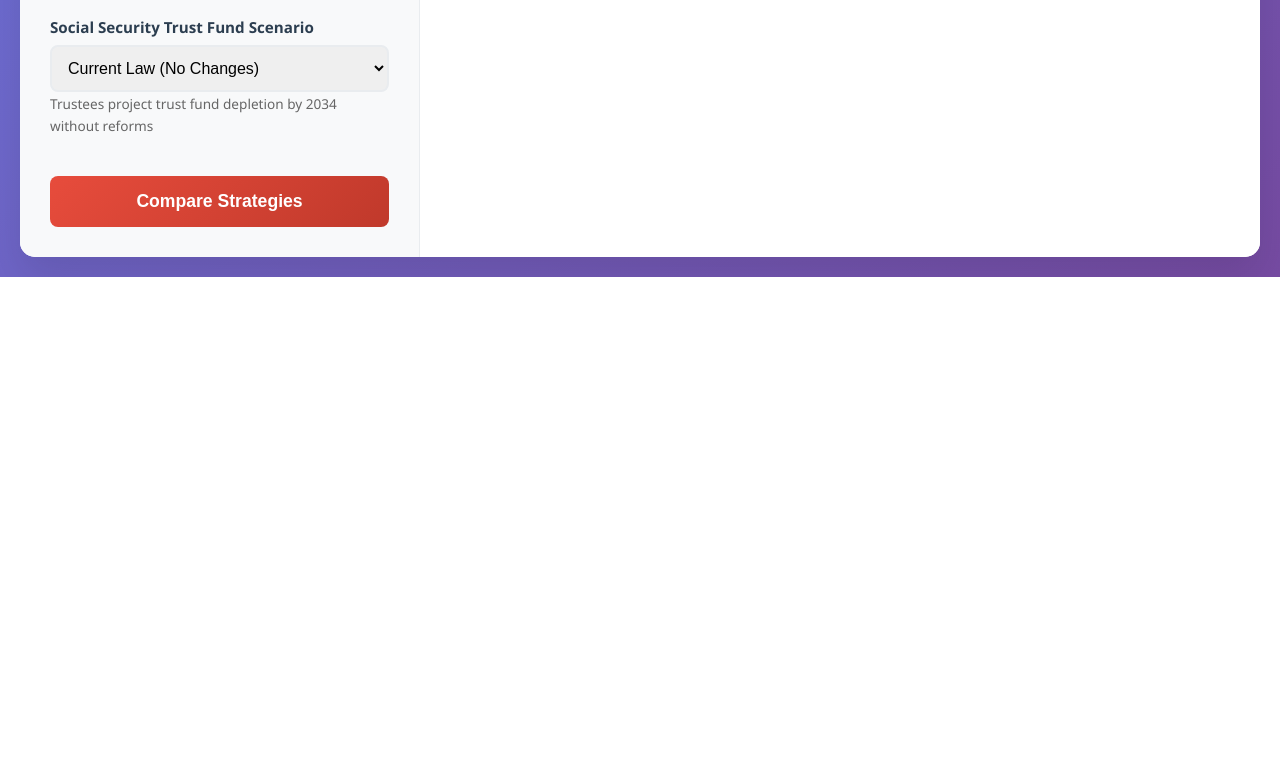
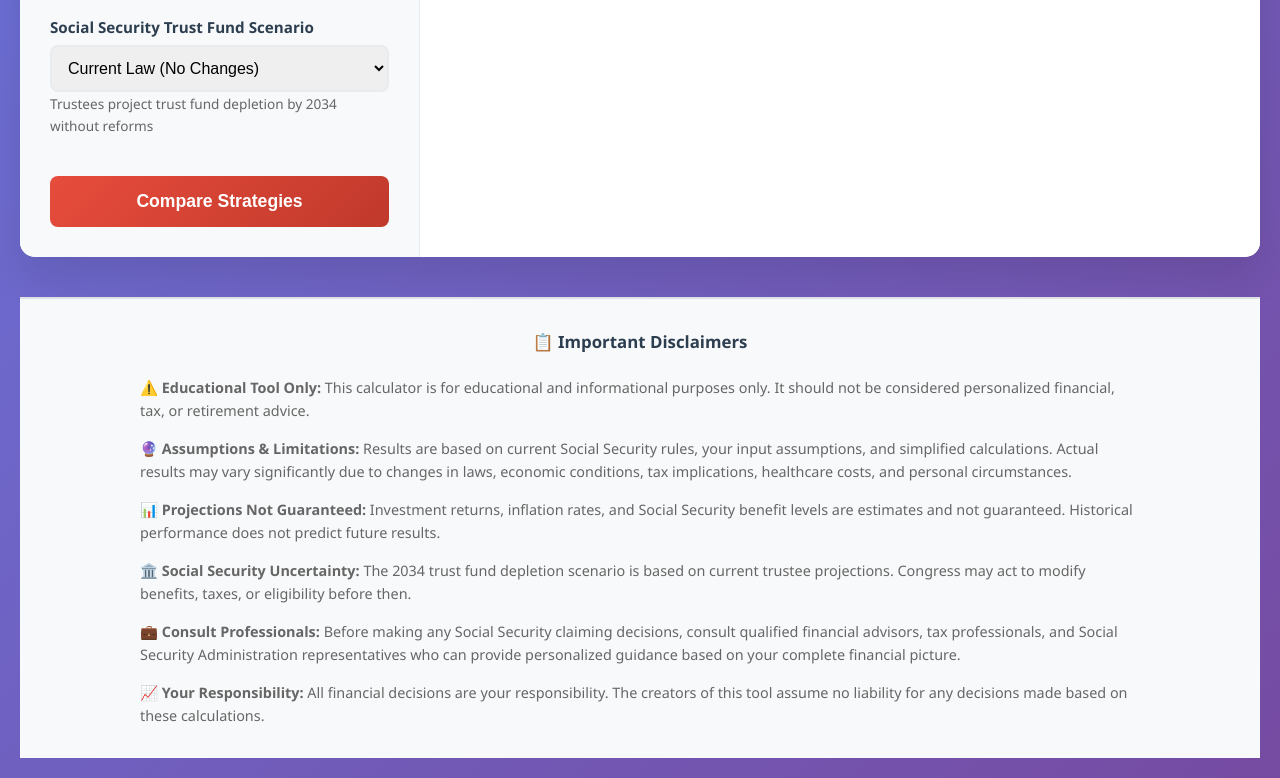
Before and after one commit to jamecl/socseccalc, a plain HTML site: page index.html in a window 1280 px wide. Shown: the part 991-1769 px from the top of the page. Before the commit the page ends 1268 px from the top, so only its background shows below. Drawn offline with Linux system fonts and the light colour scheme.

Commit message:
Update index.html

```diff
--- a/index.html
+++ b/index.html
@@ -1070,5 +1070,22 @@
             document.getElementById('results').innerHTML = html;
         }
     </script>
+
+    <div style="background: #f8f9fa; border-top: 2px solid #dee2e6; padding: 30px; margin-top: 40px; text-align: center; color: #666; font-size: 0.9rem; line-height: 1.6;">
+        <h3 style="color: #2c3e50; margin-bottom: 20px;">📋 Important Disclaimers</h3>
+        <div style="max-width: 1000px; margin: 0 auto; text-align: left;">
+            <p style="margin-bottom: 15px;"><strong>⚠️ Educational Tool Only:</strong> This calculator is for educational and informational purposes only. It should not be considered personalized financial, tax, or retirement advice.</p>
+
+            <p style="margin-bottom: 15px;"><strong>🔮 Assumptions & Limitations:</strong> Results are based on current Social Security rules, your input assumptions, and simplified calculations. Actual results may vary significantly due to changes in laws, economic conditions, tax implications, healthcare costs, and personal circumstances.</p>
+
+            <p style="margin-bottom: 15px;"><strong>📊 Projections Not Guaranteed:</strong> Investment returns, inflation rates, and Social Security benefit levels are estimates and not guaranteed. Historical performance does not predict future results.</p>
+
+            <p style="margin-bottom: 15px;"><strong>🏛️ Social Security Uncertainty:</strong> The 2034 trust fund depletion scenario is based on current trustee projections. Congress may act to modify benefits, taxes, or eligibility before then.</p>
+
+            <p style="margin-bottom: 15px;"><strong>💼 Consult Professionals:</strong> Before making any Social Security claiming decisions, consult qualified financial advisors, tax professionals, and Social Security Administration representatives who can provide personalized guidance based on your complete financial picture.</p>
+
+            <p style="margin-bottom: 0;"><strong>📈 Your Responsibility:</strong> All financial decisions are your responsibility. The creators of this tool assume no liability for any decisions made based on these calculations.</p>
+        </div>
+    </div>
 </body>
 </html>
```
